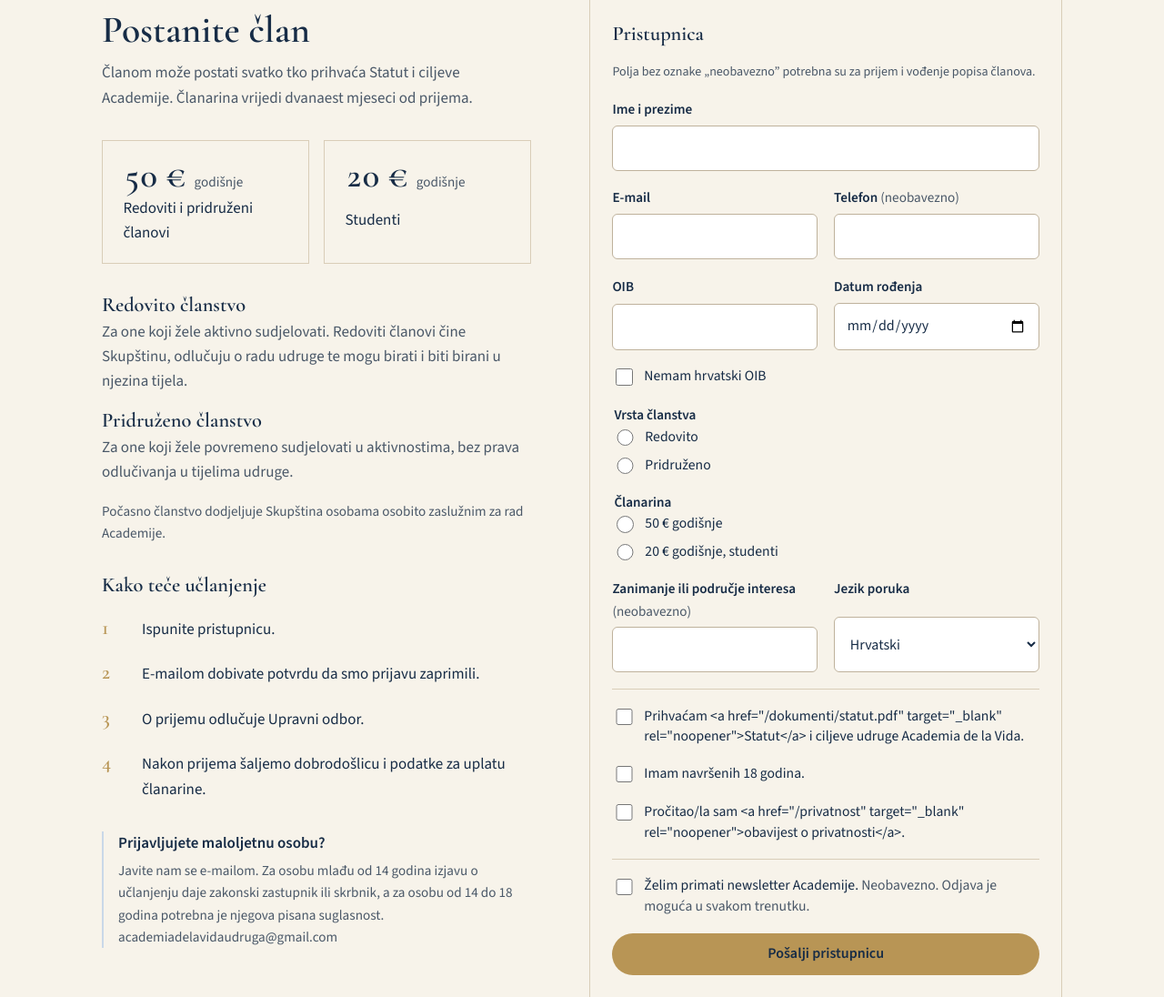
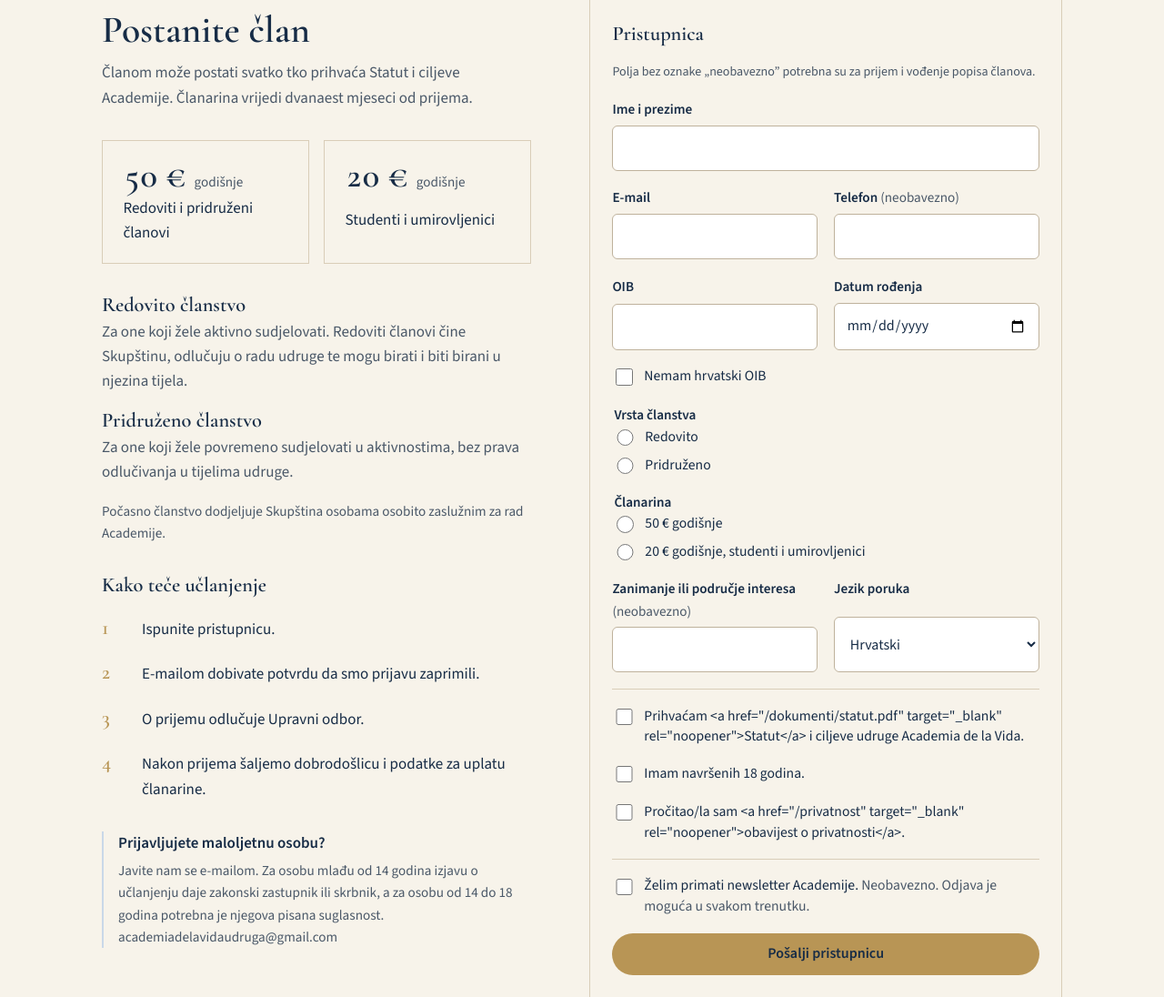
Before and after one commit to terrapomalo-lab/academiadelavida, a Flask app: page / in a window 1280 px wide. Shown: the part 2737-3833 px from the top of the page at 91% size. Run offline with Flask 3, Linux system fonts and the light colour scheme.

Commit message:
Snižena članarina i za umirovljenike
Co-Authored-By: Claude Opus 5.5 <noreply@anthropic.com>
Claude-Session: https://claude.ai/code/session_01159KqeiWfCtGeqwJgoURcC

```diff
--- a/app.py
+++ b/app.py
@@ -619,7 +619,7 @@ def create_app(overrides=None):
                     "Članarina", "Datum pristupanja", "Datum prestanka", "Razlog prestanka", "E-mail", "Telefon", "Treba dopuna"]
             rows = [[r["public_no"], r["full_name"], r["oib"] or "", "da" if r["no_oib"] else "", r["country"] or "", r["dob"],
                      "redovito" if r["member_type"] == "regular" else "pridruženo",
-                     "studentska" if r["fee_cat"] == "student" else "standardna", r["admitted_date"], r["ended_date"] or "",
+                     "snižena (studenti, umirovljenici)" if r["fee_cat"] == "student" else "standardna", r["admitted_date"], r["ended_date"] or "",
                      r["ended_reason"] or "", r["email"], r["phone"] or "", "da" if r["needs_completion"] else ""]
                     for r in con.execute("""SELECT a.*, m.admitted_date, m.ended_date, m.ended_reason FROM applications a
                                             JOIN memberships m ON m.application_id=a.id ORDER BY a.full_name COLLATE NOCASE""")]
--- a/i18n.py
+++ b/i18n.py
@@ -48,7 +48,7 @@ T = {
   "member_h": "Postanite član",
   "member_p": "Članom može postati svatko tko prihvaća Statut i ciljeve Academije. Članarina vrijedi dvanaest mjeseci od prijema.",
   "per_year": "godišnje",
-  "fee_std_label": "Redoviti i pridruženi članovi", "fee_stu_label": "Studenti",
+  "fee_std_label": "Redoviti i pridruženi članovi", "fee_stu_label": "Studenti i umirovljenici",
   "type_regular_h": "Redovito članstvo",
   "type_regular_p": "Za one koji žele aktivno sudjelovati. Redoviti članovi čine Skupštinu, odlučuju o radu udruge te mogu birati i biti birani u njezina tijela.",
   "type_assoc_h": "Pridruženo članstvo",
@@ -72,7 +72,7 @@ T = {
   "f_country": "Država prebivališta",
   "f_dob": "Datum rođenja",
   "f_type": "Vrsta članstva", "f_type_regular": "Redovito", "f_type_assoc": "Pridruženo",
-  "f_fee": "Članarina", "f_fee_std": "50 € godišnje", "f_fee_stu": "20 € godišnje, studenti",
+  "f_fee": "Članarina", "f_fee_std": "50 € godišnje", "f_fee_stu": "20 € godišnje, studenti i umirovljenici",
   "f_interests": "Zanimanje ili područje interesa",
   "f_lang": "Jezik poruka",
   "f_statute": "Prihvaćam {statut} i ciljeve udruge Academia de la Vida.", "f_statute_link": "Statut",
@@ -201,7 +201,7 @@ T = {
   "member_h": "Become a member",
   "member_p": "Anyone who accepts the Statute and aims of the Academia can become a member. Membership runs for twelve months from admission.",
   "per_year": "per year",
-  "fee_std_label": "Full and associate members", "fee_stu_label": "Students",
+  "fee_std_label": "Full and associate members", "fee_stu_label": "Students and retirees",
   "type_regular_h": "Full membership",
   "type_regular_p": "For those who want to take an active part. Full members form the Assembly, take decisions on the association's work, and can vote and stand for election to its bodies.",
   "type_assoc_h": "Associate membership",
@@ -225,7 +225,7 @@ T = {
   "f_country": "Country of residence",
   "f_dob": "Date of birth",
   "f_type": "Type of membership", "f_type_regular": "Full", "f_type_assoc": "Associate",
-  "f_fee": "Membership fee", "f_fee_std": "€50 per year", "f_fee_stu": "€20 per year, students",
+  "f_fee": "Membership fee", "f_fee_std": "€50 per year", "f_fee_stu": "€20 per year, students and retirees",
   "f_interests": "Occupation or area of interest",
   "f_lang": "Language for messages",
   "f_statute": "I accept the {statut} and aims of Academia de la Vida.", "f_statute_link": "Statute",
--- a/services.py
+++ b/services.py
@@ -60,9 +60,9 @@ def fee_cents(cfg, fee_cat):
 def labels(lang):
     if lang == "hr":
         return {"regular": "redovito", "associate": "pridruženo",
-                "standard": "50 € godišnje", "student": "20 € godišnje (studenti)"}
+                "standard": "50 € godišnje", "student": "20 € godišnje (studenti i umirovljenici)"}
     return {"regular": "full", "associate": "associate",
-            "standard": "€50 per year", "student": "€20 per year (students)"}
+            "standard": "€50 per year", "student": "€20 per year (students and retirees)"}
 
 
 def period_text(start_iso, end_iso, lang):
--- a/templates/admin/applications.html
+++ b/templates/admin/applications.html
@@ -17,7 +17,7 @@
         <td>{{ r.created_at[:10] }}</td>
         <td>{{ r.full_name }}</td>
         <td>{{ 'redovito' if r.member_type == 'regular' else 'pridruženo' }}</td>
-        <td>{{ 'studentska' if r.fee_cat == 'student' else 'standardna' }}</td>
+        <td>{{ 'snižena' if r.fee_cat == 'student' else 'standardna' }}</td>
         <td>{% if r.no_oib %}<span class="pill p-info">nema hrv. OIB – {{ r.country }}</span>{% else %}{{ r.oib }}{% endif %}</td>
         <td>{{ r.dob }}</td>
         <td>{{ r.email }}</td>
--- a/templates/admin/decision_confirm.html
+++ b/templates/admin/decision_confirm.html
@@ -6,7 +6,7 @@
   <input type="hidden" name="csrf" value="{{ csrf_token() }}">
   <input type="hidden" name="kind" value="{{ kind }}">
   <p>Osobe obuhvaćene odlukom ({{ rows|length }}):</p>
-  <ul>{% for r in rows %}<li><input type="hidden" name="ids" value="{{ r.id }}">{{ r.public_no }} – {{ r.full_name }} ({{ 'redovito' if r.member_type == 'regular' else 'pridruženo' }}, {{ 'studentska' if r.fee_cat == 'student' else 'standardna' }} članarina){% if r.no_oib %} – <b>bez hrvatskog OIB-a, treba dopuna</b>{% endif %}</li>{% endfor %}</ul>
+  <ul>{% for r in rows %}<li><input type="hidden" name="ids" value="{{ r.id }}">{{ r.public_no }} – {{ r.full_name }} ({{ 'redovito' if r.member_type == 'regular' else 'pridruženo' }}, {{ 'snižena' if r.fee_cat == 'student' else 'standardna' }} članarina){% if r.no_oib %} – <b>bez hrvatskog OIB-a, treba dopuna</b>{% endif %}</li>{% endfor %}</ul>
   <div class="row">
     <div><label for="dd">Datum sjednice / odluke</label><input type="date" id="dd" name="decision_date" value="{{ today }}" max="{{ today }}" required></div>
     <div><label for="ref">Oznaka odluke ili zapisnika</label><input type="text" id="ref" name="reference" placeholder="npr. Zapisnik 2. sjednice UO" required></div>
--- a/templates/admin/member.html
+++ b/templates/admin/member.html
@@ -28,7 +28,7 @@
     <div><label for="nt">Interna napomena</label><input type="text" id="nt" name="admin_note" value="{{ a.admin_note or '' }}"></div>
   </div>
   <label class="chk"><input type="checkbox" name="needs_completion" value="1" {{ 'checked' if a.needs_completion }}> Treba dopunu podataka prije konačnog upisa</label>
-  <p class="muted">Vrsta: {{ 'redovito' if a.member_type == 'regular' else 'pridruženo' }} · članarina: {{ 'studentska' if a.fee_cat == 'student' else 'standardna' }} · zanimanje/interes: {{ a.interests or '–' }} · prijava: {{ a.created_at[:16]|replace('T',' ') }} ({{ a.source }})</p>
+  <p class="muted">Vrsta: {{ 'redovito' if a.member_type == 'regular' else 'pridruženo' }} · članarina: {{ 'snižena' if a.fee_cat == 'student' else 'standardna' }} · zanimanje/interes: {{ a.interests or '–' }} · prijava: {{ a.created_at[:16]|replace('T',' ') }} ({{ a.source }})</p>
   <div><button class="btn" type="submit">Spremi podatke</button></div>
 </form>
 
--- a/templates/admin/member_new.html
+++ b/templates/admin/member_new.html
@@ -18,7 +18,7 @@
   <label class="chk"><input type="checkbox" name="bez_oib" value="1" {{ 'checked' if f.bez_oib }}> Nema hrvatski OIB</label>
   <div class="row">
     <div><label for="vrsta">Vrsta članstva</label><select id="vrsta" name="vrsta"><option value="regular">redovito</option><option value="associate" {{ 'selected' if f.vrsta == 'associate' }}>pridruženo</option></select></div>
-    <div><label for="clanarina">Članarina</label><select id="clanarina" name="clanarina"><option value="standard">standardna (50 €)</option><option value="student" {{ 'selected' if f.clanarina == 'student' }}>studentska (20 €)</option></select></div>
+    <div><label for="clanarina">Članarina</label><select id="clanarina" name="clanarina"><option value="standard">standardna (50 €)</option><option value="student" {{ 'selected' if f.clanarina == 'student' }}>snižena – studenti i umirovljenici (20 €)</option></select></div>
     <div><label for="jezik">Jezik poruka</label><select id="jezik" name="jezik"><option value="hr">hrvatski</option><option value="en" {{ 'selected' if f.jezik == 'en' }}>engleski</option></select></div>
   </div>
   <div class="row">
--- a/templates/admin/members.html
+++ b/templates/admin/members.html
@@ -15,7 +15,7 @@
   <tr>
     <td><a href="{{ url_for('admin_member', app_id=r.id) }}">{{ r.public_no }}</a></td>
     <td>{{ r.full_name }}{% if r.needs_completion %} <span class="pill p-info">dopuna</span>{% endif %}</td>
-    <td>{{ 'redovito' if r.member_type == 'regular' else 'pridruženo' }}{{ ', student' if r.fee_cat == 'student' }}</td>
+    <td>{{ 'redovito' if r.member_type == 'regular' else 'pridruženo' }}{{ ', snižena' if r.fee_cat == 'student' }}</td>
     <td>{{ r.admitted_date }}</td>
     <td>{% if r.mstatus == 'active' %}<span class="pill p-paid">aktivno</span>{% else %}<span class="pill p-mute">prestalo {{ r.ended_date }}</span>{% endif %}</td>
     <td>{{ r.period_start }} – {{ r.period_end }}</td>
```
